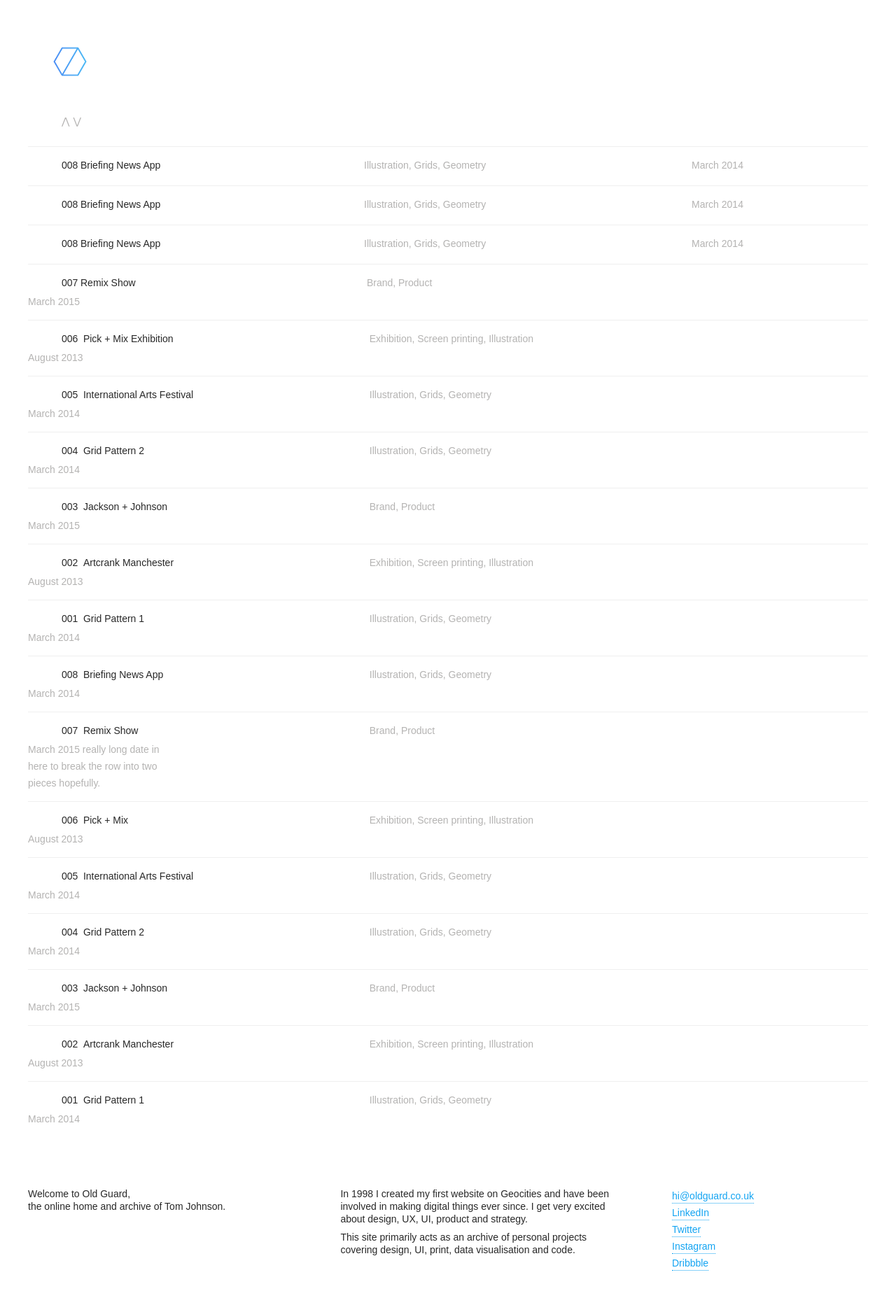
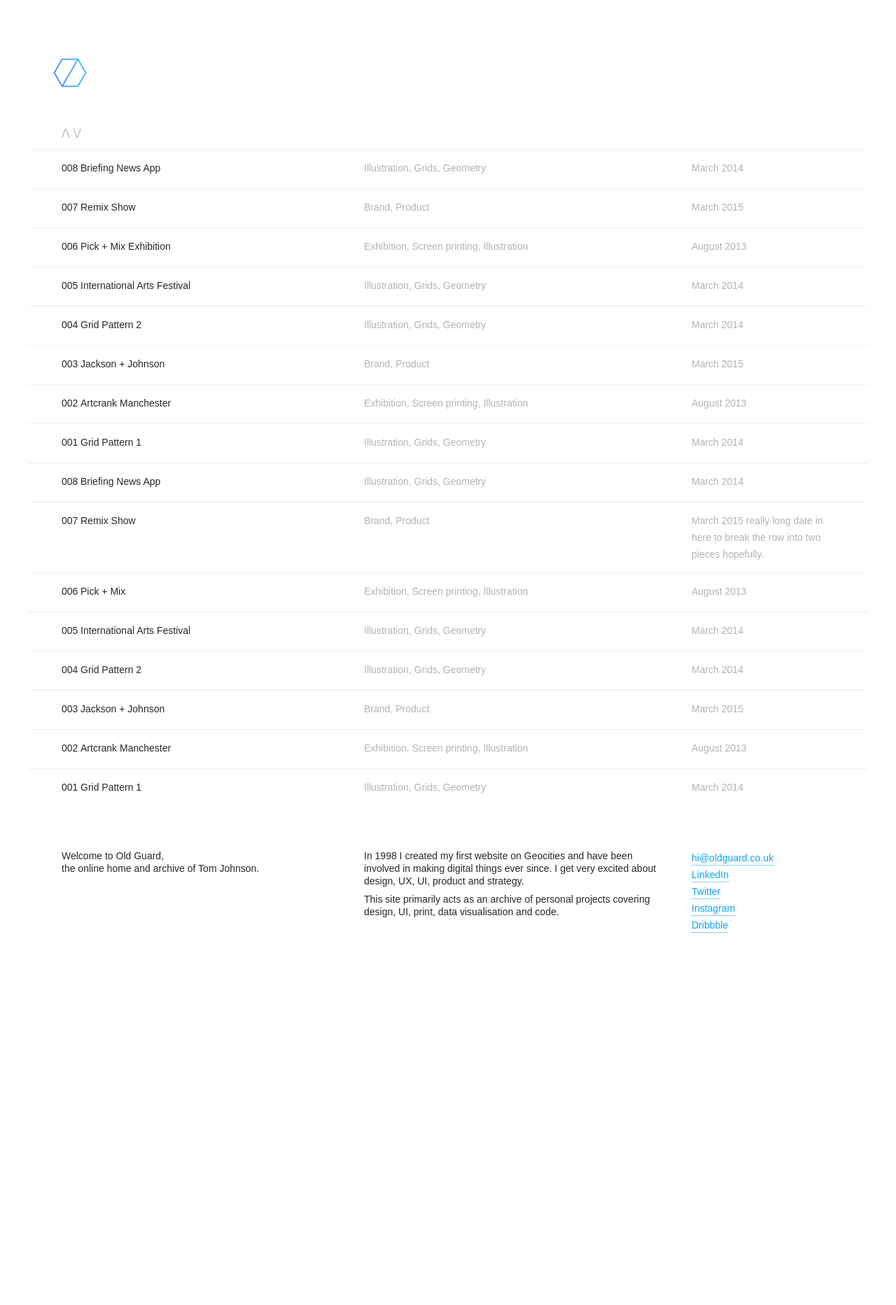
Before and after one commit to TomOldGuard/OldGuard, a PHP site: page / in a window 1280 px wide. Shown: the whole page at 70% size. After the commit the page ends 1333 px from the top, so only its background shows below. Run offline with PHP 8.4, Linux system fonts and the light colour scheme; some libraries are stand-ins or nearby versions; some web fonts are replaced.

Commit message:
Working
But hacky

```diff
--- a/css/freestylin.css
+++ b/css/freestylin.css
@@ -52,7 +52,7 @@ h2 a:link, h2 a:visited{
 	padding-bottom: 2px;
 }
 
-a:link, a:visited, .row, .title, .number{
+a:link, a:visited, .row, .title, .number, .hack{
 	text-decoration: none;
 	-webkit-transition: all 0.25s ease;
 	-moz-transition: all 0.25s ease;
@@ -125,6 +125,7 @@ header, .row, .about, .controls{
 	border-top: 1px solid #efefef;
     padding: 14px 0;
     display: block;
+
 }
 
 .row:link, .row:visited{
@@ -181,7 +182,7 @@ body{
 
 header{
 	width: 100%;
-	padding: 64px 0 42px 0;
+	padding: 80px 0 42px 0;
 }
 
 .logo{
@@ -194,6 +195,7 @@ header{
 
 .controls{
 	position: relative;
+	margin-bottom: 36px;
 }
 
 .title-sort{
@@ -202,10 +204,11 @@ header{
 }
 
 .number{
-	padding-bottom: 2px;
+	padding-bottom: 0px;
 	border-bottom: 1px dotted #fff;
 	margin-left: 4%;
 	width: 2.25%;
+	vertical-align: top;
 	display: inline-block;
 }
 
@@ -215,6 +218,13 @@ header{
 	width: 29.75%;
 	margin-right: 4%;
 	display: inline-block;
+	vertical-align: top;
+
+}
+
+.hack{
+	padding: 0 0 2px 0px;
+
 }
 
 .tags{
@@ -222,6 +232,7 @@ header{
 	padding: 0;
 	width: 35%;
 	margin-right: 4%;
+    vertical-align: top;
 }
 
 .date{
@@ -237,12 +248,7 @@ header{
 	color: #282828;
 }
 
-.row:hover > .title {
-	color: #282828;
-	border-bottom: 1px dotted #282828;
-}
-
-.row:hover > .number {
+.row:hover > .title> .hack, .row:hover > .number> .hack {
 	color: #282828;
 	border-bottom: 1px dotted #282828;
 }
@@ -251,23 +257,24 @@ header{
 
 .intro{
 	line-height: 18px;
-	position: absolute;
-	width: 26%;
-	padding: 48px 4% 48px 0;
+	width: 32%;
+	padding: 36px 4% 48px 4%;
+	display: inline-block;
+	vertical-align: top;
 }
 
 .blurb{
 	line-height: 18px;
-	position: absolute;
-	left: 38%;
-	width: 30%;
-	padding: 48px 4% 48px 0;
+	width: 35%;
+	padding: 36px 4% 48px 0;
+	display: inline-block;
 }
 
 .social{
-	left: 75%;
-	position: absolute;
-	padding: 48px 2% 48px 0;
+	width: 17%;
+	padding: 36px 4% 48px 0;
+	display: inline-block;
+	vertical-align: top;
 }
 
 }
--- a/index.html
+++ b/index.html
@@ -36,17 +36,60 @@
 
   </head>
   <body>
-    <div class="line-one"></div>
-    <div class="line-two"></div>
-    <div class="line-three"></div>
-
     <header>
         <img src="images/logo.png"/ class="logo">
     </header>
     <div class="controls">
       <span class="title-sort"><a href="">⋀</a><a href="">⋁</a></span>
-      <span class="bold">&nbsp;</span>
     </div>
+    <a class="row" href="#">
+      <span class="number"><span class="hack">008</span>
+      </span><span class="title"><span class="hack">Briefing news app</span>
+      </span><span class="tags">Illustration, Grids, Geometry
+      </span><span class="date">March 2014</span>
+    </a>
+    <a class="row" href="#">
+      <span class="number"><span class="hack">007</span>
+      </span><span class="title"><span class="hack">Remix Show</span>
+      </span><span class="tags">Brand, Product
+      </span><span class="date">March 2015</span>
+    </a>
+    <a class="row" href="#">
+      <span class="number"><span class="hack">006</span>
+      </span><span class="title"><span class="hack">Pick + Mix Exhibition</span>
+      </span><span class="tags">Exhibition, Screen printing, Illustration
+      </span><span class="date">August 2013</span>
+    </a>
+    <a class="row" href="#">
+      <span class="number">005
+      </span><span class="title">International Arts Festival
+      </span><span class="tags">Illustration, Grids, Geometry
+      </span><span class="date">March 2014</span>
+    </a>
+    <a class="row" href="#">
+      <span class="number">004
+      </span><span class="title">Grid pattern 2
+      </span><span class="tags">Illustration, Grids, Geometry
+      </span><span class="date">March 2014</span>
+    </a>
+    <a class="row" href="#">
+      <span class="number">003
+      </span><span class="title">Jackson + Johnson
+      </span><span class="tags">Brand, Product
+      </span><span class="date">March 2015</span>
+    </a>
+    <a class="row" href="#">
+      <span class="number">002
+      </span><span class="title">Artcrank Manchester
+      </span><span class="tags">Exhibition, Screen printing, Illustration
+      </span><span class="date">August 2013</span>
+    </a>
+    <a class="row" href="#">
+      <span class="number">001
+      </span><span class="title">Grid pattern 1
+      </span><span class="tags">Illustration, Grids, Geometry
+      </span><span class="date">March 2014</span>
+    </a>
     <a class="row" href="#">
       <span class="number">008
       </span><span class="title">Briefing news app
@@ -54,109 +97,54 @@
       </span><span class="date">March 2014</span>
     </a>
     <a class="row" href="#">
-      <span class="number">008</span><span class="title">Briefing news app</span><span class="tags">Illustration, Grids, Geometry</span><span class="date">March 2014</span>
+      <span class="number">007
+      </span><span class="title">Remix Show
+      </span><span class="tags">Brand, Product
+      </span><span class="date">March 2015 really long date in here to break the row into two pieces hopefully.</span>
     </a>
     <a class="row" href="#">
-      <span class="number">008</span><span class="title">Briefing news app</span><span class="tags">Illustration, Grids, Geometry</span><span class="date">March 2014</span>
+      <span class="number">006
+      </span><span class="title">Pick + Mix
+      </span><span class="tags">Exhibition, Screen printing, Illustration
+      </span><span class="date">August 2013</span>
     </a>
     <a class="row" href="#">
-      <span class="number">007</span><span class="title">Remix Show</span>
-      <span class="tags">Brand, Product</span>
-      <span class="date">March 2015</span>
+      <span class="number">005
+      </span><span class="title">International Arts Festival
+      </span><span class="tags">Illustration, Grids, Geometry
+      </span><span class="date">March 2014</span>
     </a>
     <a class="row" href="#">
-      <span class="number">006</span>
-      <span class="title">Pick + Mix Exhibition</span>
-      <span class="tags">Exhibition, Screen printing, Illustration</span>
-      <span class="date">August 2013</span>
+      <span class="number">004
+      </span><span class="title">Grid pattern 2
+      </span><span class="tags">Illustration, Grids, Geometry
+      </span><span class="date">March 2014</span>
     </a>
     <a class="row" href="#">
-      <span class="number">005</span>
-      <span class="title">International Arts Festival</span>
-      <span class="tags">Illustration, Grids, Geometry</span>
-      <span class="date">March 2014</span>
+      <span class="number">003
+      </span><span class="title">Jackson + Johnson
+      </span><span class="tags">Brand, Product
+      </span><span class="date">March 2015</span>
     </a>
     <a class="row" href="#">
-      <span class="number">004</span>
-      <span class="title">Grid pattern 2</span>
-      <span class="tags">Illustration, Grids, Geometry</span>
-      <span class="date">March 2014</span>
+      <span class="number">002
+      </span><span class="title">Artcrank Manchester
+      </span><span class="tags">Exhibition, Screen printing, Illustration
+      </span><span class="date">August 2013</span>
     </a>
     <a class="row" href="#">
-      <span class="number">003</span>
-      <span class="title">Jackson + Johnson</span>
-      <span class="tags">Brand, Product</span>
-      <span class="date">March 2015</span>
-    </a>
-    <a class="row" href="#">
-      <span class="number">002</span>
-      <span class="title">Artcrank Manchester</span>
-      <span class="tags">Exhibition, Screen printing, Illustration</span>
-      <span class="date">August 2013</span>
-    </a>
-    <a class="row" href="#">
-      <span class="number">001</span>
-      <span class="title">Grid pattern 1</span>
-      <span class="tags">Illustration, Grids, Geometry</span>
-      <span class="date">March 2014</span>
-    </a>
-    <a class="row" href="#">
-      <span class="number">008</span>
-      <span class="title">Briefing news app</span>
-      <span class="tags">Illustration, Grids, Geometry</span>
-      <span class="date">March 2014</span>
-    </a>
-    <a class="row" href="#">
-      <span class="number">007</span>
-      <span class="title">Remix Show</span>
-      <span class="tags">Brand, Product</span>
-      <span class="date">March 2015 really long date in here to break the row into two pieces hopefully.</span>
-    </a>
-    <a class="row" href="#">
-      <span class="number">006</span>
-      <span class="title">Pick + Mix</span>
-      <span class="tags">Exhibition, Screen printing, Illustration</span>
-      <span class="date">August 2013</span>
-    </a>
-    <a class="row" href="#">
-      <span class="number">005</span>
-      <span class="title">International Arts Festival</span>
-      <span class="tags">Illustration, Grids, Geometry</span>
-      <span class="date">March 2014</span>
-    </a>
-    <a class="row" href="#">
-      <span class="number">004</span>
-      <span class="title">Grid pattern 2</span>
-      <span class="tags">Illustration, Grids, Geometry</span>
-      <span class="date">March 2014</span>
-    </a>
-    <a class="row" href="#">
-      <span class="number">003</span>
-      <span class="title">Jackson + Johnson</span>
-      <span class="tags">Brand, Product</span>
-      <span class="date">March 2015</span>
-    </a>
-    <a class="row" href="#">
-      <span class="number">002</span>
-      <span class="title">Artcrank Manchester</span>
-      <span class="tags">Exhibition, Screen printing, Illustration</span>
-      <span class="date">August 2013</span>
-    </a>
-    <a class="row" href="#">
-      <span class="number">001</span>
-      <span class="title">Grid pattern 1</span>
-      <span class="tags">Illustration, Grids, Geometry</span>
-      <span class="date">March 2014</span>
+      <span class="number">001
+      </span><span class="title">Grid pattern 1
+      </span><span class="tags">Illustration, Grids, Geometry
+      </span><span class="date">March 2014</span>
     </a>
     <div class="about">
       <section class="intro">
         <p>Welcome to Old Guard, <br/>the online home and archive of Tom Johnson.</p>
-      </section>
-      <section class="blurb">
+      </section><section class="blurb">
         <p>In 1998 I created my first website on Geocities and have been involved in making digital things ever since. I get very excited about design, UX, UI, product and strategy.</p>
         <p>This site primarily acts as an archive of personal projects covering design, UI, print, data visualisation and code.</p>
-      </section>
-      <section class="social">
+      </section><section class="social">
         <ul>
           <li><a id="email" href="#">Email</a></li>
           <li><a href="http://www.linkedin.com/in/johnsontom" title="LinkedIn profile">LinkedIn</a></li>
```
Also changed, not shown: 1 other file.
